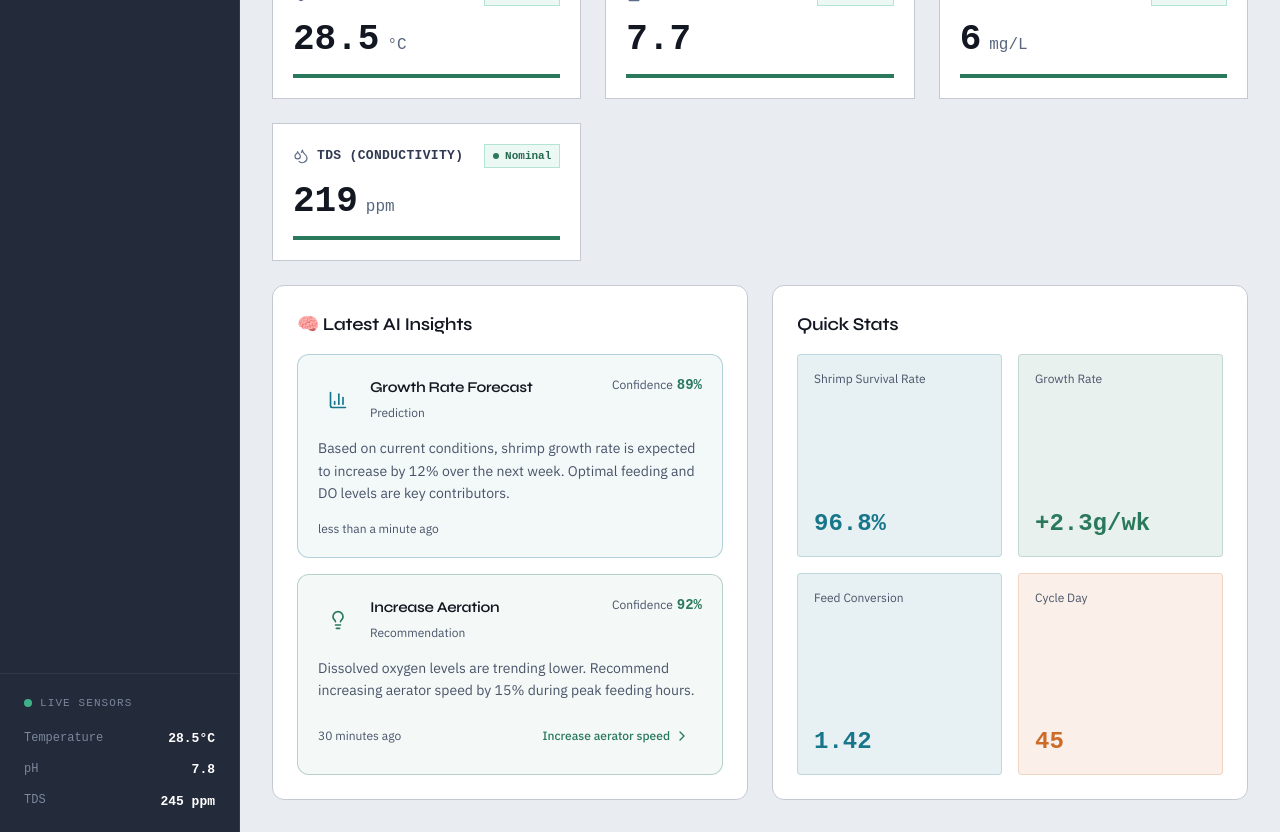
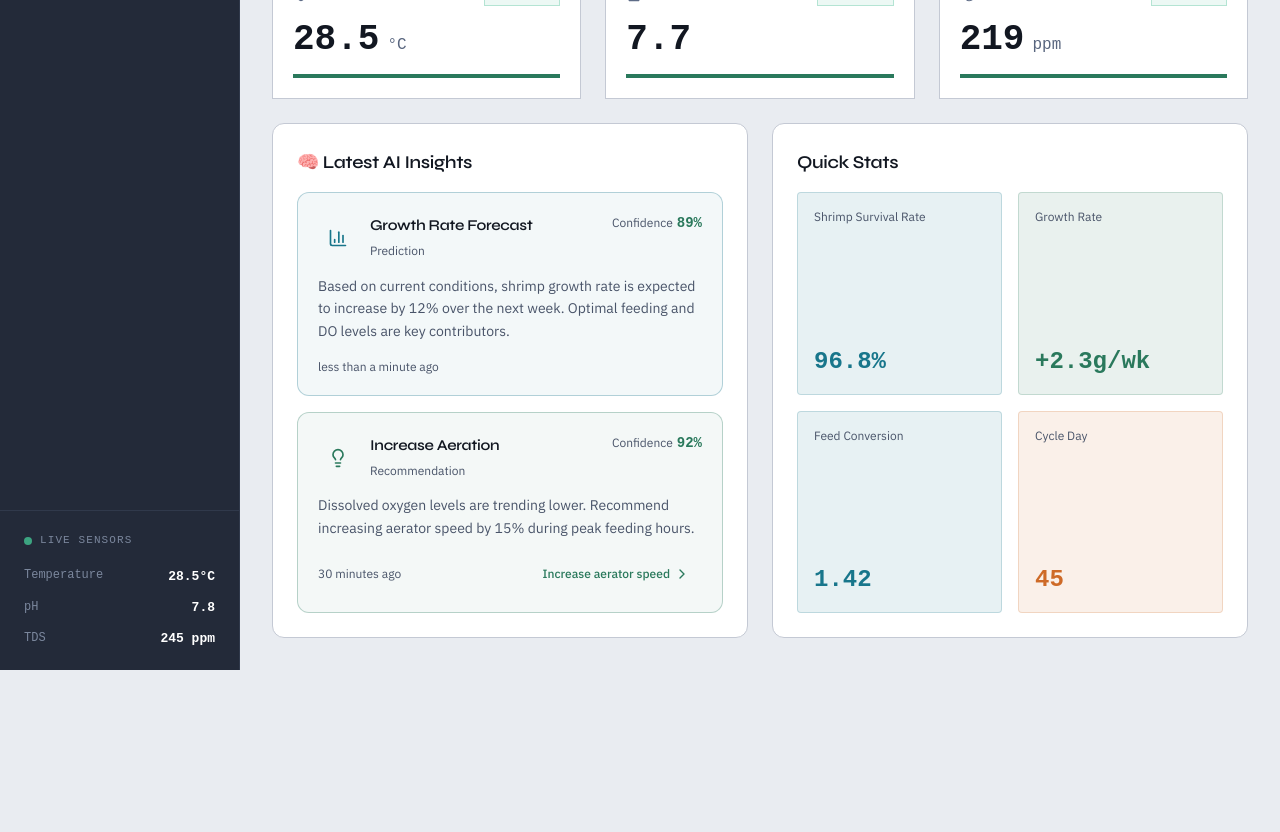
Before and after one commit to fayolamenezes/nori-fay, a React (Vite) app: page / in a window 1280 px wide. Shown: the part 700-1532 px from the top of the page. After the commit the page ends 1370 px from the top, so only its background shows below. Built offline with nearby package versions, Linux system fonts and the light colour scheme; no server answers; the HTML template or start-up script is replaced by a standard one.

Commit message:
three sensors

```diff
--- a/src/components/sensors/SensorGrid.tsx
+++ b/src/components/sensors/SensorGrid.tsx
@@ -7,7 +7,8 @@ interface SensorGridProps {
 }
 
 export const SensorGrid = ({ sensors }: SensorGridProps) => {
-  const sensorEntries = Object.entries(sensors) as [keyof SensorData, number][];
+  const sensorEntries = (Object.entries(sensors) as [keyof SensorData, number][])
+    .filter(([sensor]) => sensor !== 'dissolvedOxygen');
 
   return (
     <motion.div
```
